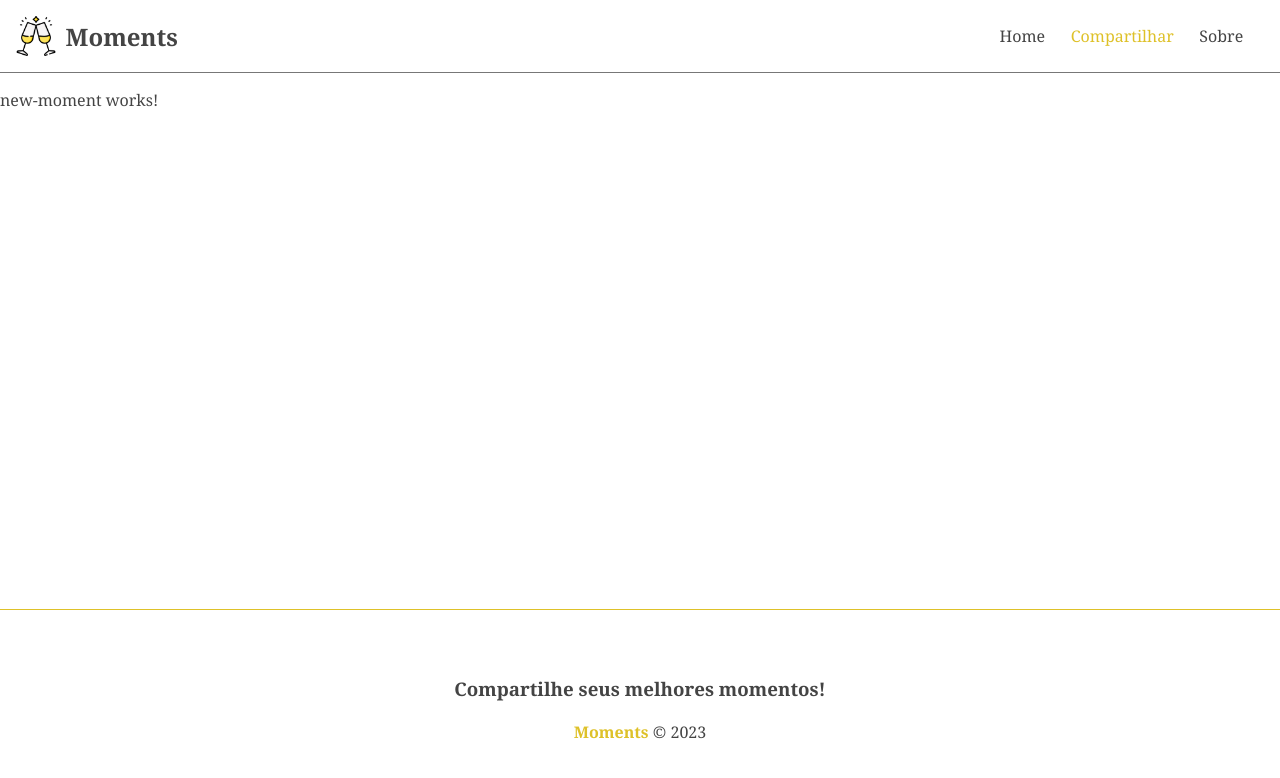
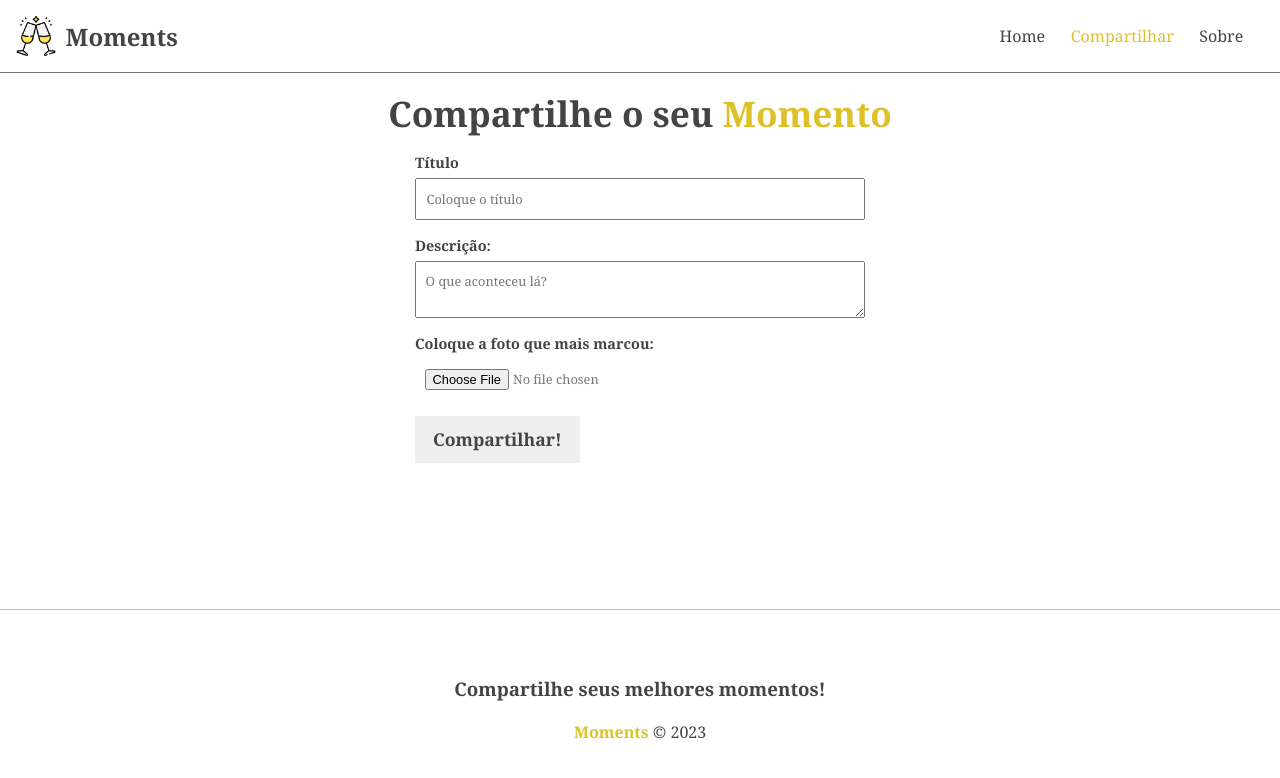
Before and after one commit to herickdevp/Moments, an Angular app: page /moments/new in a window 1280 px wide. Shown: the top 778 px of the page. Built offline with nearby package versions, Linux system fonts and the light colour scheme.

Commit message:
Formulário de postagem

```diff
--- a/src/app/app.module.ts
+++ b/src/app/app.module.ts
@@ -8,6 +8,7 @@
 import { AboutComponent } from './components/pages/about/about.component';
 import { HomeComponent } from './components/pages/home/home.component';
 import { NewMomentComponent } from './components/pages/new-moment/new-moment.component';
+import { MomentFormComponent } from './components/moment-form/moment-form.component';
 
 @NgModule({
   declarations: [
@@ -16,7 +17,8 @@
     FooterComponent,
     AboutComponent,
     HomeComponent,
-    NewMomentComponent
+    NewMomentComponent,
+    MomentFormComponent
   ],
   imports: [
     BrowserModule,
--- /dev/null
+++ b/src/app/components/moment-form/moment-form.component.html
@@ -0,0 +1,16 @@
+<form>
+  <div class="form-group">
+    <label for="title">Título</label>
+    <input type="text" placeholder="Coloque o título" required />
+  </div>
+
+  <div class="form-group">
+    <label for="description">Descrição:</label>
+    <textarea placeholder="O que aconteceu lá?" required></textarea>
+  </div>
+  <div class="form-group">
+    <label for="image">Coloque a foto que mais marcou:</label>
+    <input type="file" />
+  </div>
+  <input type="submit" value="{{ btnText }}" />
+</form>
--- a/src/app/components/pages/new-moment/new-moment.component.css
+++ b/src/app/components/pages/new-moment/new-moment.component.css
@@ -0,0 +1,9 @@
+h2 {
+  text-align: center;
+  margin-bottom: 1rem;
+  font-size: 2.2rem;
+}
+
+h2 span {
+  color: #dec129;
+}
--- a/src/app/components/pages/new-moment/new-moment.component.html
+++ b/src/app/components/pages/new-moment/new-moment.component.html
@@ -1 +1,2 @@
-<p>new-moment works!</p>
+<h2>Compartilhe o seu <span>Momento</span></h2>
+<app-moment-form [btnText]="btnText"></app-moment-form>
--- a/src/app/components/pages/new-moment/new-moment.component.ts
+++ b/src/app/components/pages/new-moment/new-moment.component.ts
@@ -3,8 +3,8 @@
 @Component({
   selector: 'app-new-moment',
   templateUrl: './new-moment.component.html',
-  styleUrls: ['./new-moment.component.css']
+  styleUrls: ['./new-moment.component.css'],
 })
 export class NewMomentComponent {
-
+  btnText = 'Compartilhar!';
 }
--- a/src/styles.css
+++ b/src/styles.css
@@ -15,3 +15,43 @@
 a:hover {
   color: #dec129;
 }
+
+form {
+  width: 450px;
+  margin: 0 auto;
+}
+
+.form-group {
+  display: flex;
+  flex-direction: column;
+  margin-bottom: 1rem;
+}
+
+.form-group label {
+  font-weight: bold;
+  font-size: 0.9rem;
+  margin-bottom: 0.4rem;
+}
+
+.form-group input,
+.form-group textarea {
+  padding: 0.6rem;
+  color: #777;
+  font-size: 0.8rem;
+}
+
+input[type="submit"] {
+  background-color: #efefef;
+  border: 2px solid transparent;
+  padding: 0.6rem 1rem;
+  font-weight: bold;
+  font-size: 1.1rem;
+  cursor: pointer;
+  transition: 0.4s;
+}
+
+input[type="submit"]:hover {
+  color: #dec129;
+  border-color: #dec129;
+  background-color: transparent;
+}
```
Also changed, not shown: src/app/components/moment-form/moment-form.component.ts (added, +10 -0 lines), src/app/components/moment-form/moment-form.component.css (added), 1 other file (tests, documents, lock files or other folders).
